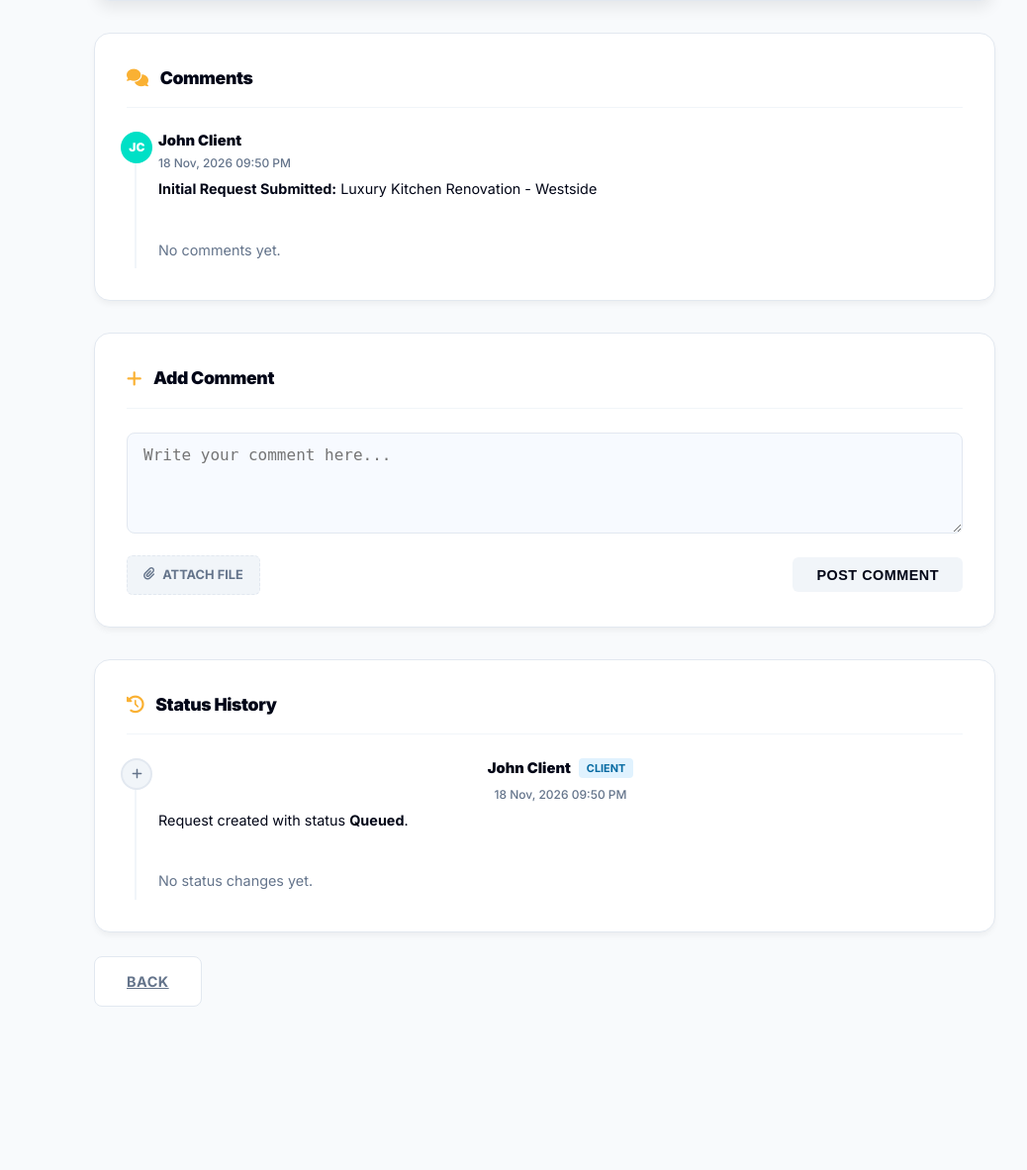
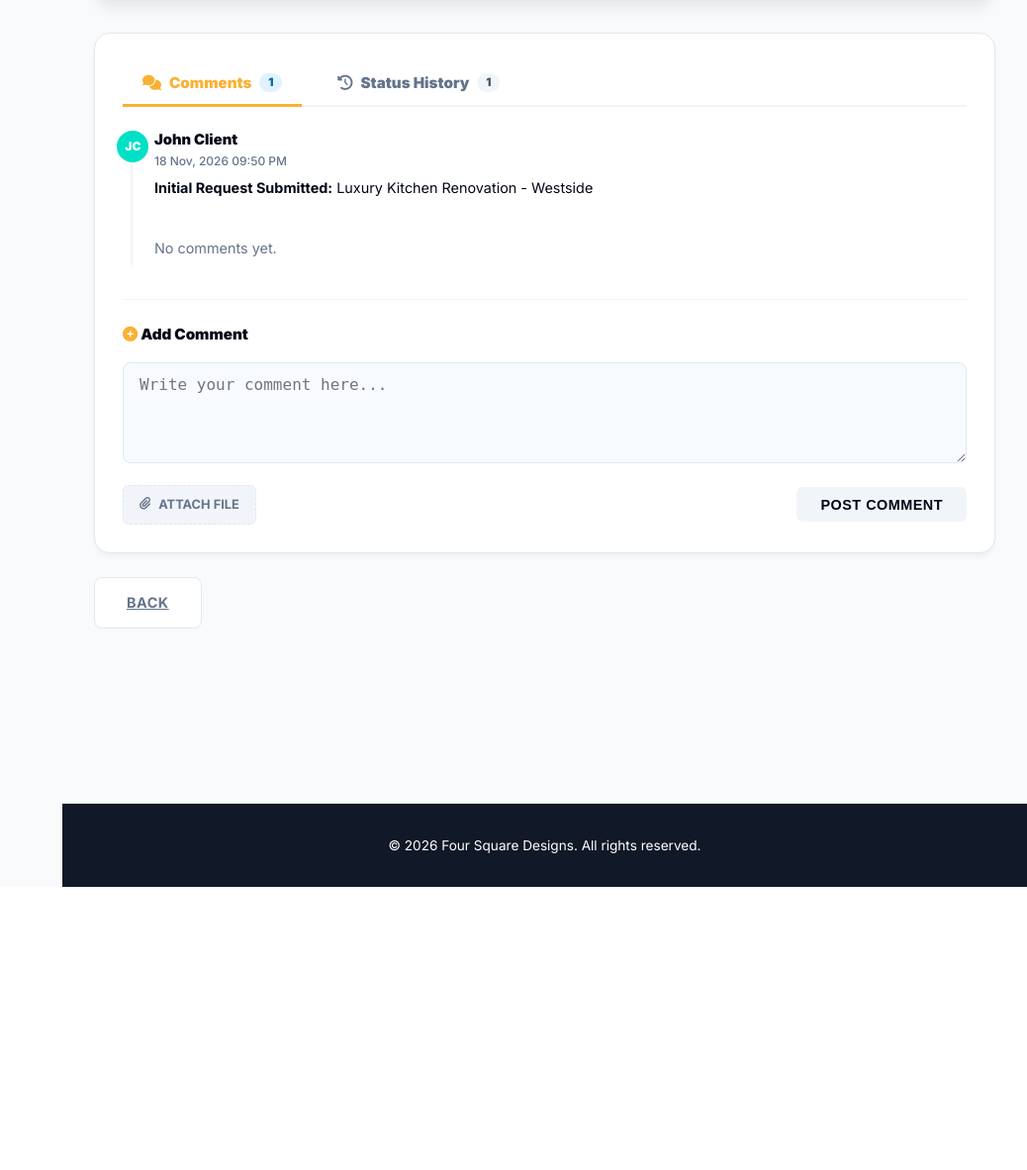
Before and after one commit to prachigohel/four-square-design-laravel, a Laravel app: page /portal/view-request/1 in a window 1280 px wide. Shown: the part 1825-3007 px from the top of the page at 99% size, without its empty margins (242-1280 px from the left). After the commit the page ends 2721 px from the top, so only its background shows below. Run offline with Laravel 10, Linux system fonts and the light colour scheme; a user stored in the database is signed in; data comes from the database, SQL or seed files in the repository; tables that the repository leaves empty hold one stand-in row (values such as "Sample post").

Commit message:
Update view-request.blade.php

```diff
--- a/resources/views/admin/view-request.blade.php
+++ b/resources/views/admin/view-request.blade.php
@@ -489,11 +489,20 @@
         $statusHistory = $request->comments->where('type', 'status_change');
     @endphp
 
-    <!-- Comments Section (Full Width) -->
-    <div class="communications-section" style="margin-top: 2rem;">
-        <div class="card-header">
-            <h3><i class="fas fa-comments"></i> Comments</h3>
+    <!-- Tabbed Communication Container (Comments & Status History) -->
+    <div class="comm-tab-container" style="background: #fff; border-radius: 16px; border: 1px solid var(--border-color); padding: 1.75rem; margin-top: 2rem; box-shadow: 0 4px 6px -1px rgba(0, 0, 0, 0.05);">
+        {{-- Tab Headers --}}
+        <div class="comm-tabs" style="display: flex; gap: 1rem; border-bottom: 2px solid #f1f5f9; margin-bottom: 1.5rem;">
+            <button type="button" class="comm-tab-btn active" onclick="switchCommTab('commentsTab', this)" style="padding: 0.75rem 1.25rem; font-size: 0.95rem; font-weight: 800; border: none; background: none; cursor: pointer; color: var(--primary-color); border-bottom: 3px solid var(--primary-color); margin-bottom: -2px; display: inline-flex; align-items: center; gap: 0.5rem; font-family: var(--font-body); transition: color 0.15s, border-color 0.15s;">
+                <i class="fas fa-comments"></i> Comments <span style="background: #e0f2fe; color: #0369a1; font-size: 0.72rem; padding: 0.15rem 0.55rem; border-radius: 999px;">{{ $userComments->count() + 1 }}</span>
+            </button>
+            <button type="button" class="comm-tab-btn" onclick="switchCommTab('statusHistoryTab', this)" style="padding: 0.75rem 1.25rem; font-size: 0.95rem; font-weight: 800; border: none; background: none; cursor: pointer; color: #64748b; border-bottom: 3px solid transparent; margin-bottom: -2px; display: inline-flex; align-items: center; gap: 0.5rem; font-family: var(--font-body); transition: color 0.15s, border-color 0.15s;">
+                <i class="fas fa-history"></i> Status History <span style="background: #f1f5f9; color: #475569; font-size: 0.72rem; padding: 0.15rem 0.55rem; border-radius: 999px;">{{ $statusHistory->count() + 1 }}</span>
+            </button>
         </div>
+
+        {{-- Tab 1: Comments --}}
+        <div id="commentsTab" class="comm-tab-pane" style="display: block;">
             <div class="timeline">
                 <div class="timeline-item">
                     <div class="timeline-icon user-icon">
@@ -539,8 +548,21 @@
                             @if(!empty($comment->attachments))
                             <div class="timeline-attachments">
                                 @foreach($comment->attachments as $file)
-                                <a href="{{ route('portal.download', ['path' => $file['path'], 'name' => $file['name']]) }}" class="attachment-chip">
-                                    <i class="fas fa-paperclip"></i> {{ $file['name'] }}
+                                    @php
+                                        $ext = strtolower(pathinfo($file['name'], PATHINFO_EXTENSION));
+                                        $icon = match($ext) {
+                                            'pdf' => 'fa-file-pdf',
+                                            'xls', 'xlsx', 'csv', 'tsv' => 'fa-file-excel',
+                                            'doc', 'docx', 'txt' => 'fa-file-word',
+                                            'jpg', 'jpeg', 'png', 'webp', 'heic' => 'fa-file-image',
+                                            'zip', 'rar', '7z' => 'fa-file-zipper',
+                                            default => 'fa-file',
+                                        };
+                                    @endphp
+                                    <a href="{{ route('portal.download', ['path' => $file['path'], 'name' => $file['name']]) }}" class="attachment-chip" title="{{ $file['name'] }}">
+                                        <i class="fas {{ $icon }} file-icon"></i>
+                                        <span class="chip-name">{{ $file['name'] }}</span>
+                                        <i class="fas fa-download download-icon"></i>
                                     </a>
                                 @endforeach
                             </div>
@@ -552,15 +574,12 @@
                     <p style="font-size:0.9rem;color:var(--text-muted);padding:0.5rem 0;">No comments yet.</p>
                 @endforelse
             </div>
-    </div>
 
-    <!-- Add Comment Section -->
-    <form action="{{ route('portal.comments.store', $request->id) }}" method="POST" enctype="multipart/form-data">
+            <!-- Add Comment Form (inside Comments Tab) -->
+            <form action="{{ route('portal.comments.store', $request->id) }}" method="POST" enctype="multipart/form-data" style="margin-top: 2rem; border-top: 1px solid #f1f5f9; padding-top: 1.5rem;">
                 @csrf
-        <div class="add-comment-section">
-            <div class="card-header">
-                <h3><i class="fas fa-plus"></i> Add Comment</h3>
-            </div>
+                <div class="add-comment-section" style="background: none; padding: 0; border: none; box-shadow: none; margin: 0;">
+                    <h4 style="font-size: 0.95rem; font-weight: 800; color: #020617; margin-bottom: 0.75rem;"><i class="fas fa-plus-circle" style="color: var(--primary-color);"></i> Add Comment</h4>
                     <div class="comment-input-wrapper">
                         <textarea name="message" placeholder="Write your comment here..." rows="4" class="form-input"></textarea>
                         <div class="comment-actions">
@@ -578,12 +597,10 @@
                     </div>
                 </div>
             </form>
+        </div>
 
-    <!-- Status History Section (Full Width below Comment Card) -->
-    <div class="communications-section" style="margin-top: 2rem;">
-        <div class="card-header">
-            <h3><i class="fas fa-history"></i> Status History</h3>
-        </div>
+        {{-- Tab 2: Status History --}}
+        <div id="statusHistoryTab" class="comm-tab-pane" style="display: none;">
             <div class="timeline">
                 <!-- Created entry -->
                 <div class="timeline-item">
@@ -652,6 +670,19 @@
 
 @section('scripts')
 <script>
+    function switchCommTab(paneId, btn) {
+        document.querySelectorAll('.comm-tab-pane').forEach(function(el) { el.style.display = 'none'; });
+        document.querySelectorAll('.comm-tab-btn').forEach(function(b) {
+            b.style.color = '#64748b';
+            b.style.borderBottomColor = 'transparent';
+            b.classList.remove('active');
+        });
+        document.getElementById(paneId).style.display = 'block';
+        btn.style.color = 'var(--primary-color)';
+        btn.style.borderBottomColor = 'var(--primary-color)';
+        btn.classList.add('active');
+    }
+
     document.querySelector('input[name="attachments[]"]').addEventListener('change', function(e) {
         const count = e.target.files.length;
         document.getElementById('file-count').textContent = count > 0 ? `${count} file(s) selected` : '';
```
Also changed, not shown: other parts of resources/views/admin/view-request.blade.php (+45 -11 lines). Lines whose indentation alone changed are shown as unchanged.
